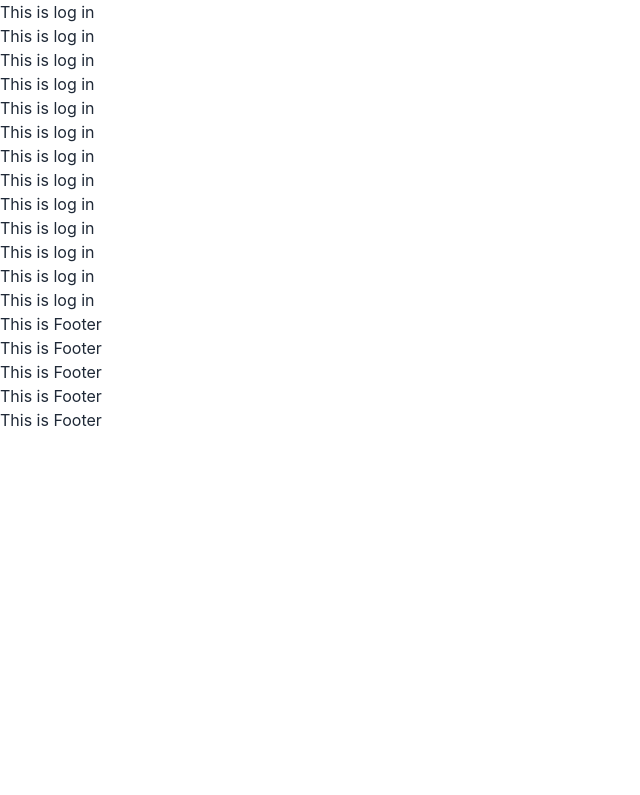
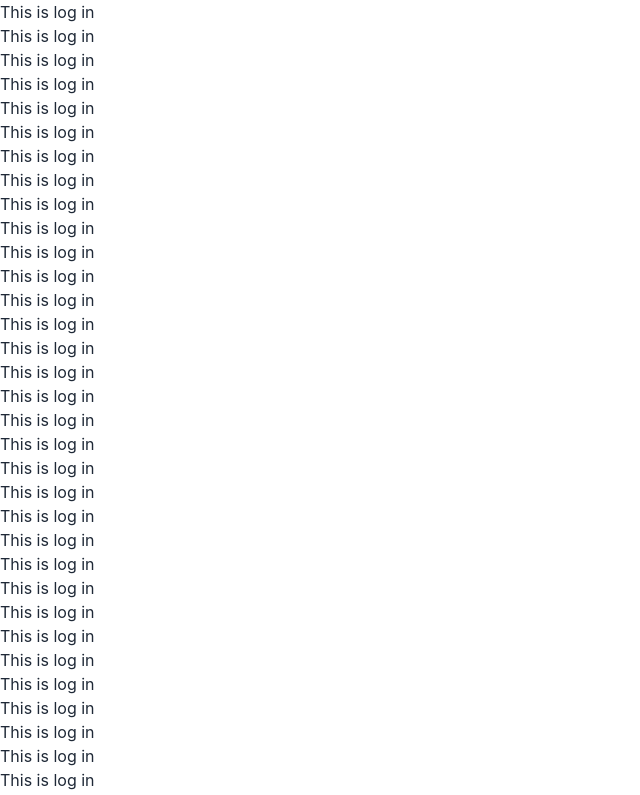
Before and after one commit to amotahar/doctors-portal-client, a React (Create React App) app: page /login in a window 1280 px wide. Shown: the part 472-1267 px from the top of the page, without its empty margins (0-640 px from the left). Before the commit the page ends 904 px from the top, so only its background shows below. Built offline with nearby package versions, Linux system fonts and the light colour scheme.

Commit message:
Update Login.js
Gdgh

```diff
--- a/src/Pages/Login/Login.js
+++ b/src/Pages/Login/Login.js
@@ -25,6 +25,32 @@ function Login() {
         <h2>This is log in</h2>
         <h2>This is log in</h2>
         <h2>This is log in</h2>
+        <h2>This is log in</h2>
+        <h2>This is log in</h2>
+        <h2>This is log in</h2>
+        <h2>This is log in</h2>
+        <h2>This is log in</h2>
+        <h2>This is log in</h2>
+        <h2>This is log in</h2>
+        <h2>This is log in</h2>
+        <h2>This is log in</h2>
+        <h2>This is log in</h2>
+        <h2>This is log in</h2>
+        <h2>This is log in</h2>
+
+        <h2>This is log in</h2>
+        <h2>This is log in</h2>
+        <h2>This is log in</h2>
+        <h2>This is log in</h2>
+        <h2>This is log in</h2>
+        <h2>This is log in</h2>
+        <h2>This is log in</h2>
+        <h2>This is log in</h2>
+        <h2>This is log in</h2>
+        <h2>This is log in</h2>
+        <h2>This is log in</h2>
+        <h2>This is log in</h2>
+
 
         <h2>This is log in</h2>
         <h2>This is log in</h2>
```
